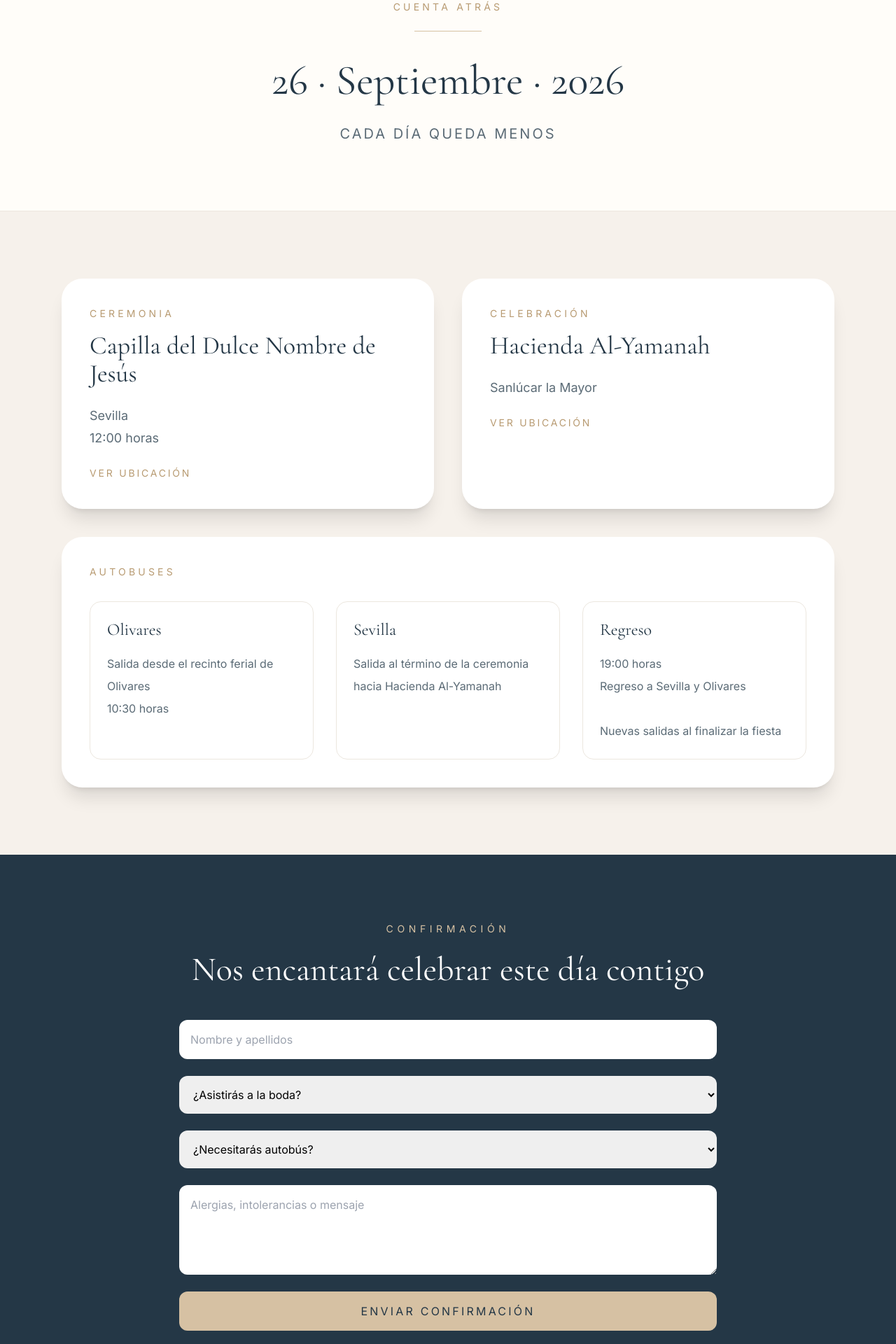
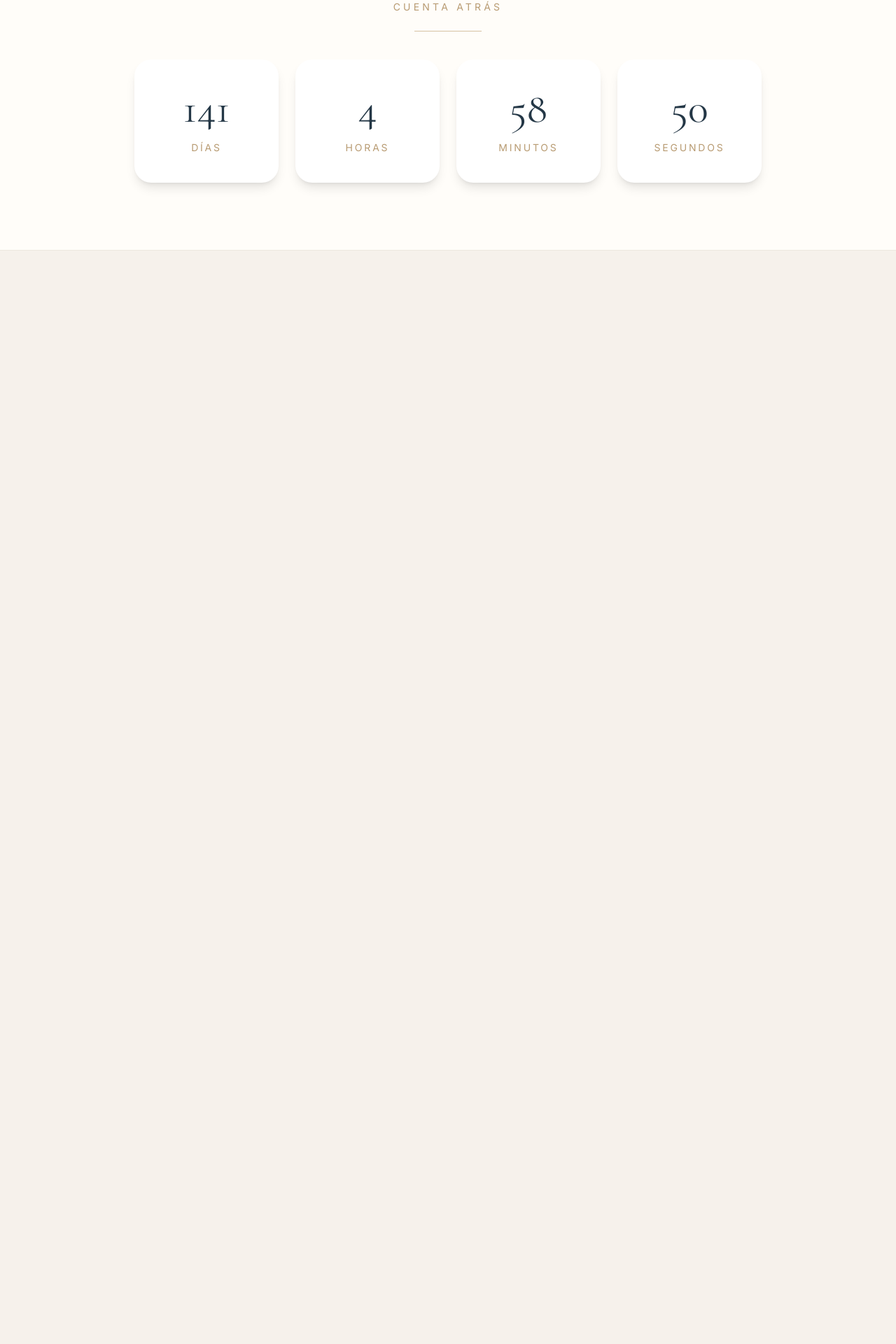
Before and after one commit to migueldevicente7-boop/boda-isabel-miguel, a Next.js app: page / in a window 1280 px wide. Shown: the part 897-2817 px from the top of the page at 70% size. After the commit the page ends 1255 px from the top, so only its background shows below. Built offline with nearby package versions, Linux system fonts and the light colour scheme.

Commit message:
Update page.tsx

```diff
--- a/app/page.tsx
+++ b/app/page.tsx
@@ -1,4 +1,54 @@
+"use client";
+
+import { useEffect, useState } from "react";
+
 export default function Home() {
+
+  const weddingDate = new Date("2026-09-26T12:00:00");
+
+  const [timeLeft, setTimeLeft] = useState({
+    dias: 0,
+    horas: 0,
+    minutos: 0,
+    segundos: 0,
+  });
+
+  useEffect(() => {
+
+    const interval = setInterval(() => {
+
+      const now = new Date().getTime();
+      const distance = weddingDate.getTime() - now;
+
+      const dias = Math.floor(distance / (1000 * 60 * 60 * 24));
+      const horas = Math.floor(
+        (distance % (1000 * 60 * 60 * 24)) /
+        (1000 * 60 * 60)
+      );
+
+      const minutos = Math.floor(
+        (distance % (1000 * 60 * 60)) /
+        (1000 * 60)
+      );
+
+      const segundos = Math.floor(
+        (distance % (1000 * 60)) /
+        1000
+      );
+
+      setTimeLeft({
+        dias,
+        horas,
+        minutos,
+        segundos,
+      });
+
+    }, 1000);
+
+    return () => clearInterval(interval);
+
+  }, []);
+
   return (
     <main className="bg-[#f6f1eb] text-[#243746] animate-fadeIn">
 
@@ -43,7 +93,7 @@ export default function Home() {
         </div>
       </section>
 
-      {/* CUENTA ATRÁS */}
+      {/* CONTADOR */}
       <section className="py-24 bg-[#fffdf9] border-y border-[#ece7df] text-center">
 
         <p className="uppercase tracking-[0.3em] text-sm text-[#b89b72] mb-6">
@@ -52,197 +102,51 @@ export default function Home() {
 
         <div className="w-24 h-px bg-[#d6c1a3] mx-auto mb-10" />
 
-        <h2 className="text-6xl mb-8">
-          26 · Septiembre · 2026
+        <div className="grid grid-cols-2 md:grid-cols-4 gap-6 max-w-4xl mx-auto">
+
+          <div className="bg-white rounded-3xl p-10 shadow-lg">
+            <h2 className="text-6xl">
+              {timeLeft.dias}
             </h2>
 
-        <p className="text-xl text-[#5b6b76] tracking-[0.15em] uppercase">
-          Cada día queda menos
+            <p className="uppercase tracking-[0.2em] text-sm mt-4 text-[#b89b72]">
+              Días
             </p>
+          </div>
 
-      </section>
-
-      {/* INFO */}
-      <section
-        id="info"
-        className="max-w-6xl mx-auto px-6 py-24 grid md:grid-cols-2 gap-10 fade-up"
-      >
-
-        {/* CEREMONIA */}
-        <div className="bg-white rounded-[30px] shadow-xl p-10 hover:-translate-y-1 transition duration-500 fade-up fade-delay-1">
-
-          <p className="uppercase tracking-[0.3em] text-sm text-[#b89b72] mb-4">
-            Ceremonia
-          </p>
-
-          <h2 className="text-4xl mb-6">
-            Capilla del Dulce Nombre de Jesús
+          <div className="bg-white rounded-3xl p-10 shadow-lg">
+            <h2 className="text-6xl">
+              {timeLeft.horas}
             </h2>
 
-          <p className="text-lg leading-8 text-[#5b6b76]">
-            Sevilla
-            <br />
-            12:00 horas
+            <p className="uppercase tracking-[0.2em] text-sm mt-4 text-[#b89b72]">
+              Horas
             </p>
-          <a
-            href="https://maps.google.com/?q=Capilla+del+Dulce+Nombre+de+Jesús+Sevilla"
-            target="_blank"
-            className="inline-block mt-6 text-sm uppercase tracking-[0.2em] text-[#b89b72] hover:opacity-70 transition"
-          >
-            Ver ubicación
-          </a>
-
           </div>
 
-        {/* CELEBRACIÓN */}
-        <div className="bg-white rounded-[30px] shadow-xl p-10 hover:-translate-y-1 transition duration-500 fade-up fade-delay-2">
-
-          <p className="uppercase tracking-[0.3em] text-sm text-[#b89b72] mb-4">
-            Celebración
-          </p>
-
-          <h2 className="text-4xl mb-6">
-            Hacienda Al-Yamanah
+          <div className="bg-white rounded-3xl p-10 shadow-lg">
+            <h2 className="text-6xl">
+              {timeLeft.minutos}
             </h2>
 
-          <p className="text-lg leading-8 text-[#5b6b76]">
-            Sanlúcar la Mayor
+            <p className="uppercase tracking-[0.2em] text-sm mt-4 text-[#b89b72]">
+              Minutos
             </p>
-          <a
-            href="https://maps.google.com/?q=Hacienda+Al-Yamanah+Sanlúcar+la+Mayor"
-            target="_blank"
-            className="inline-block mt-6 text-sm uppercase tracking-[0.2em] text-[#b89b72] hover:opacity-70 transition"
-          >
-            Ver ubicación
-          </a>
-
           </div>
 
-        {/* AUTOBUSES */}
-        <div className="bg-white rounded-[30px] shadow-xl p-10 md:col-span-2 hover:-translate-y-1 transition duration-500 fade-up fade-delay-3">
+          <div className="bg-white rounded-3xl p-10 shadow-lg">
+            <h2 className="text-6xl">
+              {timeLeft.segundos}
+            </h2>
 
-          <p className="uppercase tracking-[0.3em] text-sm text-[#b89b72] mb-8">
-            Autobuses
+            <p className="uppercase tracking-[0.2em] text-sm mt-4 text-[#b89b72]">
+              Segundos
             </p>
-
-          <div className="grid md:grid-cols-3 gap-8">
-
-            <div className="border border-[#ece7df] rounded-2xl p-6">
-
-              <h3 className="text-2xl mb-4">
-                Olivares
-              </h3>
-
-              <p className="text-[#5b6b76] leading-8">
-                Salida desde el recinto ferial de Olivares
-                <br />
-                10:30 horas
-              </p>
-
-            </div>
-
-            <div className="border border-[#ece7df] rounded-2xl p-6">
-
-              <h3 className="text-2xl mb-4">
-                Sevilla
-              </h3>
-
-              <p className="text-[#5b6b76] leading-8">
-                Salida al término de la ceremonia
-                <br />
-                hacia Hacienda Al-Yamanah
-              </p>
-
-            </div>
-
-            <div className="border border-[#ece7df] rounded-2xl p-6">
-
-              <h3 className="text-2xl mb-4">
-                Regreso
-              </h3>
-
-              <p className="text-[#5b6b76] leading-8">
-                19:00 horas
-                <br />
-                Regreso a Sevilla y Olivares
-                <br /><br />
-                Nuevas salidas al finalizar la fiesta
-              </p>
-
-            </div>
-
           </div>
 
         </div>
 
       </section>
-
-      {/* RSVP */}
-      <section className="bg-[#243746] text-white py-24 px-6">
-
-        <div className="max-w-3xl mx-auto text-center">
-
-          <p className="uppercase tracking-[0.4em] text-sm text-[#d6c1a3] mb-6">
-            Confirmación
-          </p>
-
-          <h2 className="text-5xl mb-12">
-            Nos encantará celebrar este día contigo
-          </h2>
-
-          <form
-            action="https://formsubmit.co/familiadevicentepena@gmail.com"
-            method="POST"
-            className="grid gap-6 text-left"
-          >
-
-            <input type="hidden" name="_captcha" value="false" />
-            <input type="hidden" name="_template" value="table" />
-
-            <input
-              type="text"
-              name="Nombre"
-              placeholder="Nombre y apellidos"
-              className="p-4 rounded-xl bg-white text-black"
-            />
-
-            <select
-              name="Asistencia"
-              className="p-4 rounded-xl text-black"
-            >
-              <option>¿Asistirás a la boda?</option>
-              <option>Sí asistiré</option>
-              <option>No podré asistir</option>
-            </select>
-
-            <select
-              name="Autobus"
-              className="p-4 rounded-xl text-black"
-            >
-              <option>¿Necesitarás autobús?</option>
-              <option>Sí</option>
-              <option>No</option>
-            </select>
-
-            <textarea
-              name="Mensaje"
-              placeholder="Alergias, intolerancias o mensaje"
-              rows={4}
-              className="p-4 rounded-xl text-black"
-            />
-
-            <button
-              className="bg-[#d6c1a3] text-[#243746] py-4 rounded-xl uppercase tracking-[0.2em] hover:opacity-80 transition"
-            >
-              Enviar confirmación
-            </button>
-
-          </form>
-
-        </div>
-
-      </section>
-
     </main>
   );
 }
```
Lines whose indentation alone changed are shown as unchanged.
